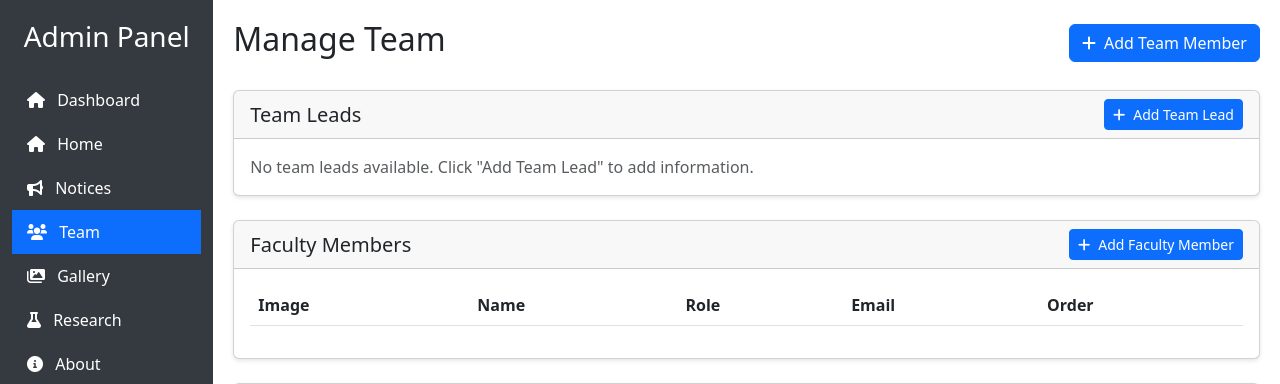
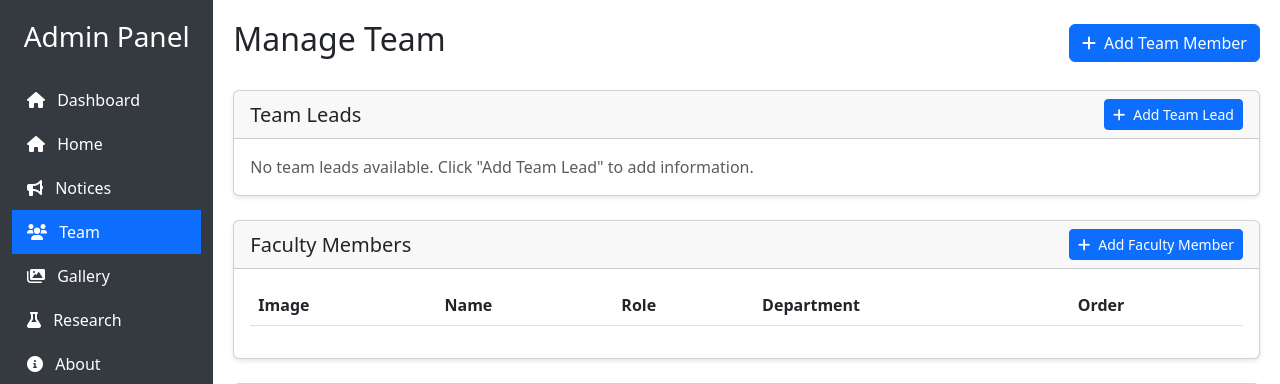
Before and after one commit to dhaneshwar266/AGARC-Lab-IIT-BHU, a Flask app: page /admin_team in a window 1280 px wide. Shown: the top 384 px of the page. Run offline with Flask 3, Linux system fonts and the light colour scheme; the visitor is signed in with stand-in values (Sample User, id 1); data that the repository does not hold is empty; some libraries are stand-ins or nearby versions.

Commit message:
Update admin_team.html

```diff
--- a/templates/admin_team.html
+++ b/templates/admin_team.html
@@ -172,7 +172,7 @@
                                         <th>Image</th>
                                         <th>Name</th>
                                         <th>Role</th>
-                                        <th>Email</th>
+                                        <th>Department</th>
                                         <th>Order</th>
 
                                     </tr>
@@ -189,7 +189,7 @@
                                         </td>
                                         <td>{{ member.name }}</td>
                                         <td>{{ member.role }}</td>
-                                        <td>{{ member.email }}</td>
+                                        <td>{{ member.department }}</td>
                                         <td>{{ member.order }}</td>
                                         <td>
                                             <a href="/admin_faculty/edit/{{ member.id }}" class="btn btn-sm btn-primary">
@@ -275,7 +275,10 @@
                                         <label for="role" class="form-label">Role</label>
                                         <input type="text" class="form-control" id="role" name="role" required>
                                     </div>
-
+                                    <div class="mb-3">
+                                        <label for="department" class="form-label">Department</label>
+                                        <input type="text" class="form-control" id="department" name="department" required>
+                                    </div>
                                     <div class="mb-3">
                                         <label for="email" class="form-label">Email</label>
                                         <input type="email" class="form-control" id="email" name="email">
```
